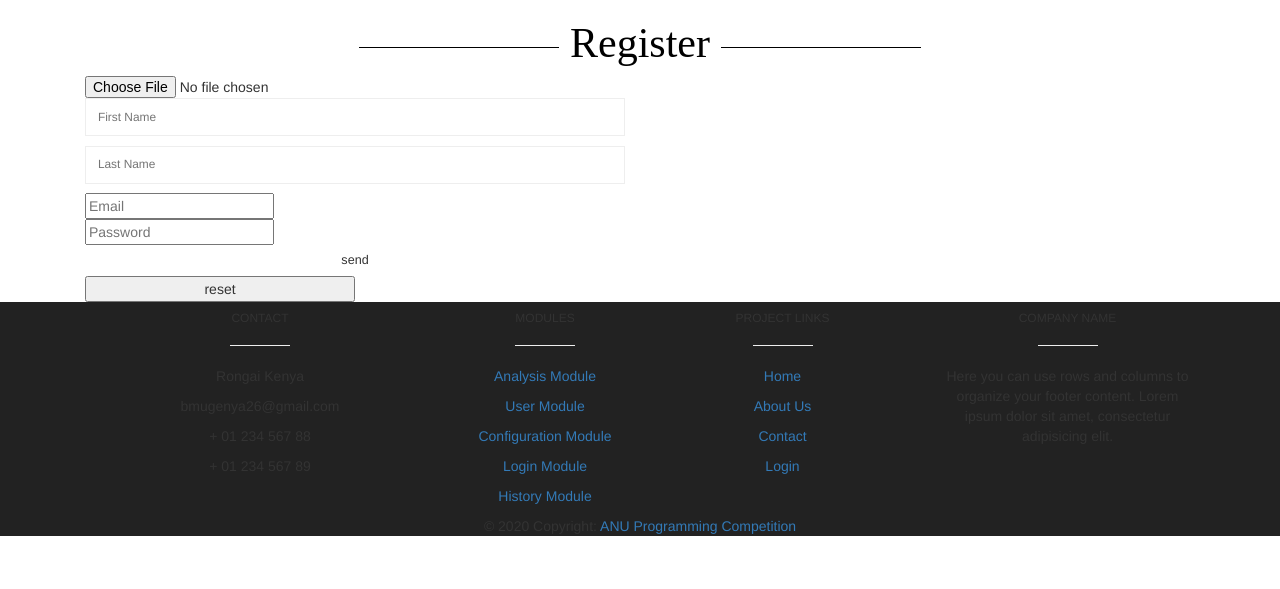
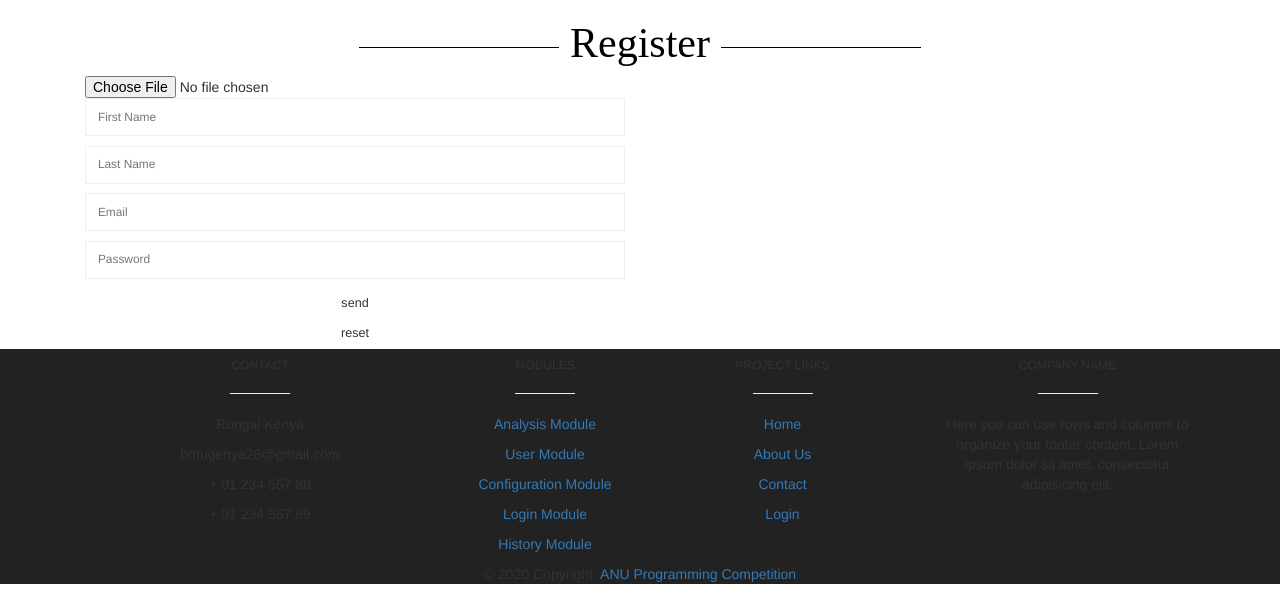
Before and after one commit to bmugenya/Zup, a Flask app: page /api/v1/adduser in a window 1280 px wide. Shown: the part 52-641 px from the top of the page. Run offline with Flask 2, Linux system fonts and the light colour scheme; some libraries are stand-ins or nearby versions; some web fonts are replaced.

Commit message:
[FEATURE #171655975] added styling to register input field

```diff
--- a/static/css/layout.css
+++ b/static/css/layout.css
@@ -51,7 +51,7 @@
     background:#000;
     margin: 0 1%;
 }
-.contact-right input[type="text"], .contact-right textarea {
+.contact-right input[type="text"],.contact-right input[type="email"],.contact-right input[type="password"], .contact-right textarea {
   padding: 0.8em 1em;
   font-size: 0.85em;
   margin:0 0 0.8em;
@@ -66,7 +66,7 @@
     height:150px;
     resize:none;
 }
-.contact-right input[type="submit"] {
+.contact-right input[type="submit"],.contact-right input[type="reset"] {
   -webkit-appearance: none;
   cursor: pointer;
   border: none;
```
